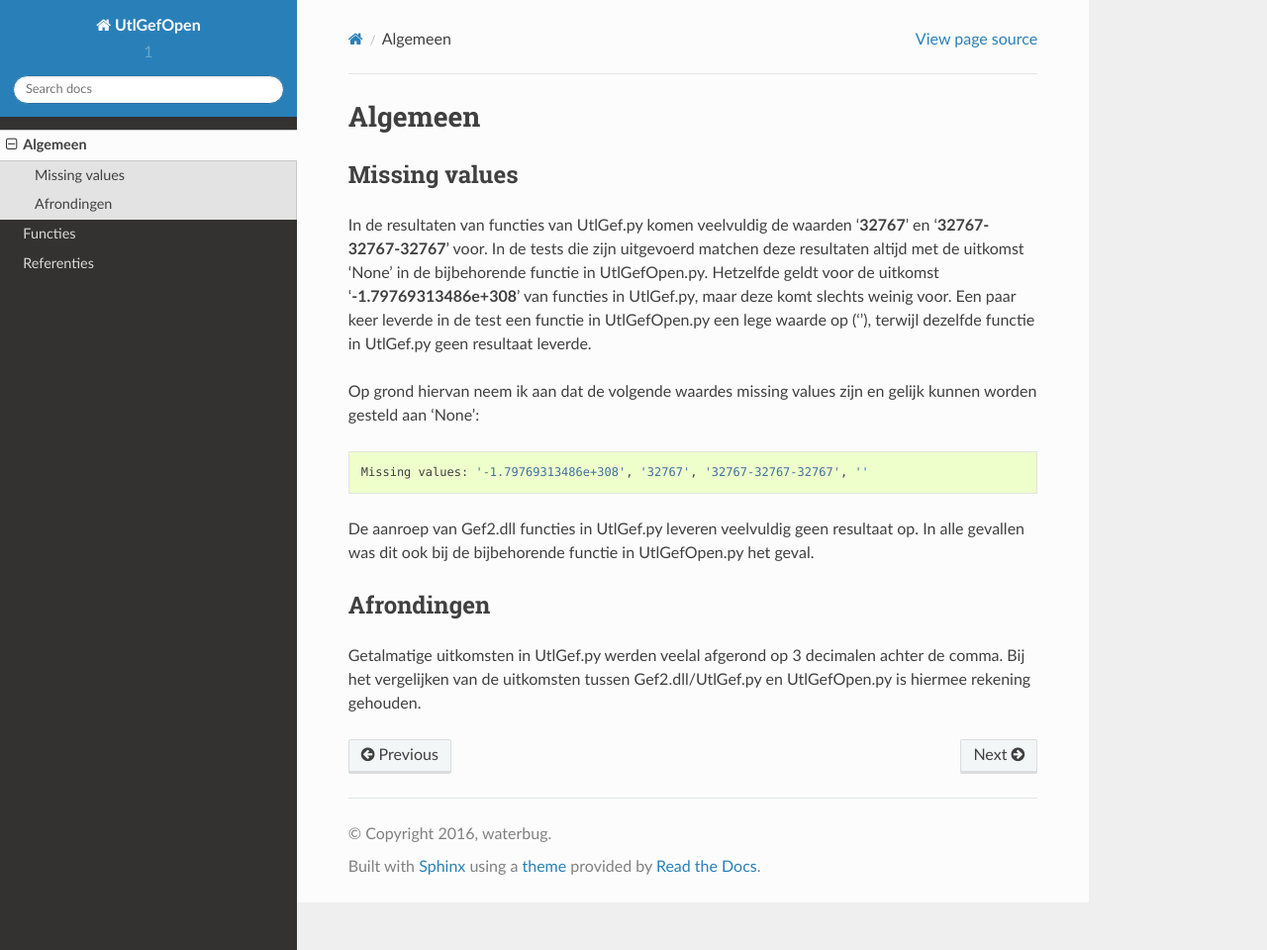
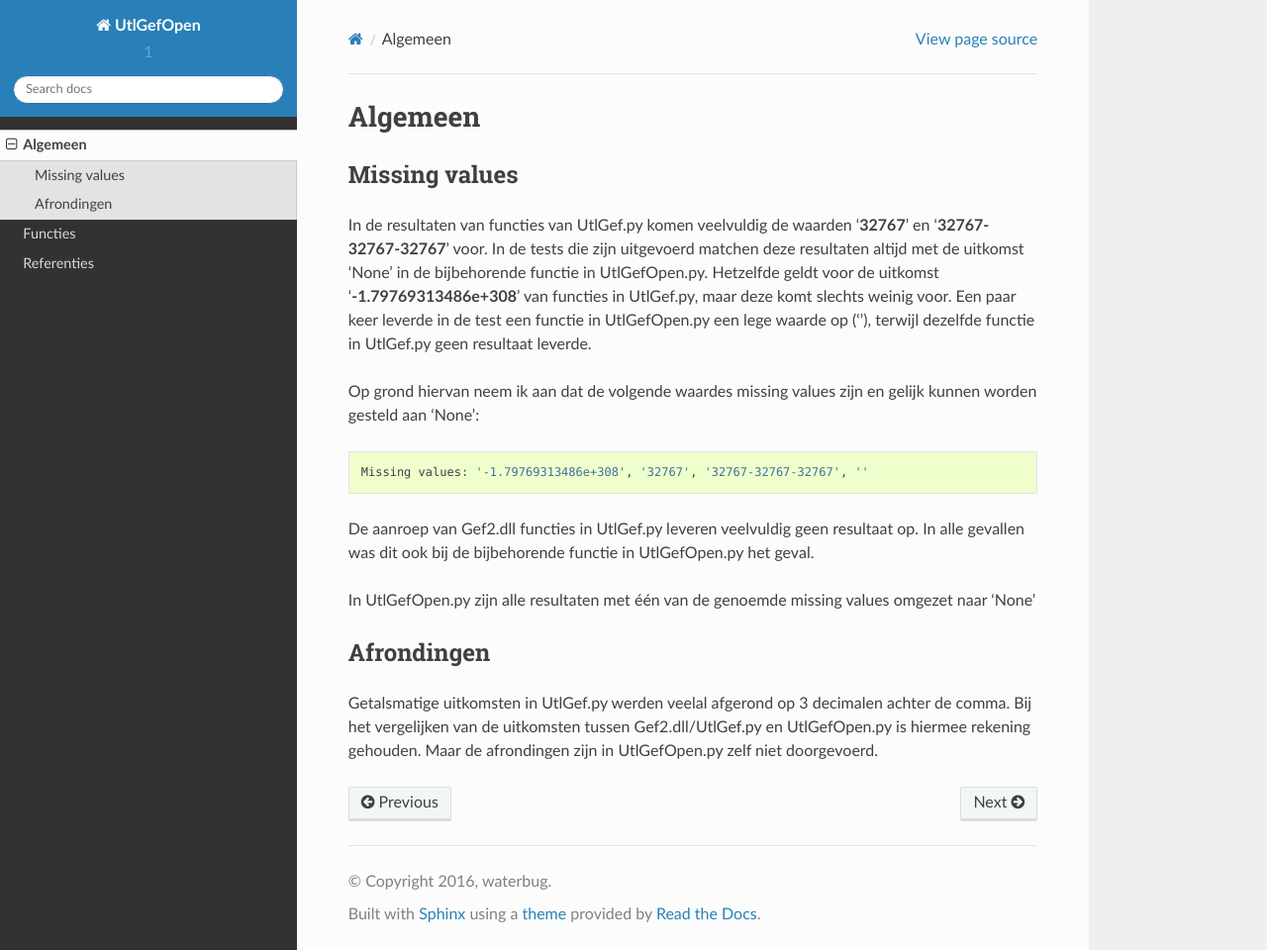
Before and after one commit to creepywaterbug/Gef2Open-docs, a Sphinx documentation site: the page built from docs/algemeen.rst, in a window 1280 px wide and 960 px high. Shown: the whole window at 99% size. Built offline with Sphinx 7.4.7 and the Read the Docs theme 2.0.0, drawn with Linux system fonts in a browser that asks for light colours.

Commit message:
onderdeel algemeen toegevoegd

```diff
--- a/docs/algemeen.rst
+++ b/docs/algemeen.rst
@@ -14,7 +14,9 @@ Op grond hiervan neem ik aan dat de volgende waardes missing values zijn en geli
 
 De aanroep van Gef2.dll functies in UtlGef.py leveren veelvuldig geen resultaat op. In alle gevallen was dit ook bij de bijbehorende functie in UtlGefOpen.py het geval.
 
+In UtlGefOpen.py zijn alle resultaten met één van de genoemde missing values omgezet naar 'None'
+
 ***********
 Afrondingen
 ***********
-Getalmatige uitkomsten in UtlGef.py werden veelal afgerond op 3 decimalen achter de comma. Bij het vergelijken van de uitkomsten tussen Gef2.dll/UtlGef.py en UtlGefOpen.py is hiermee rekening gehouden.
+Getalsmatige uitkomsten in UtlGef.py werden veelal afgerond op 3 decimalen achter de comma. Bij het vergelijken van de uitkomsten tussen Gef2.dll/UtlGef.py en UtlGefOpen.py is hiermee rekening gehouden. Maar de afrondingen zijn in UtlGefOpen.py zelf niet doorgevoerd.
```
